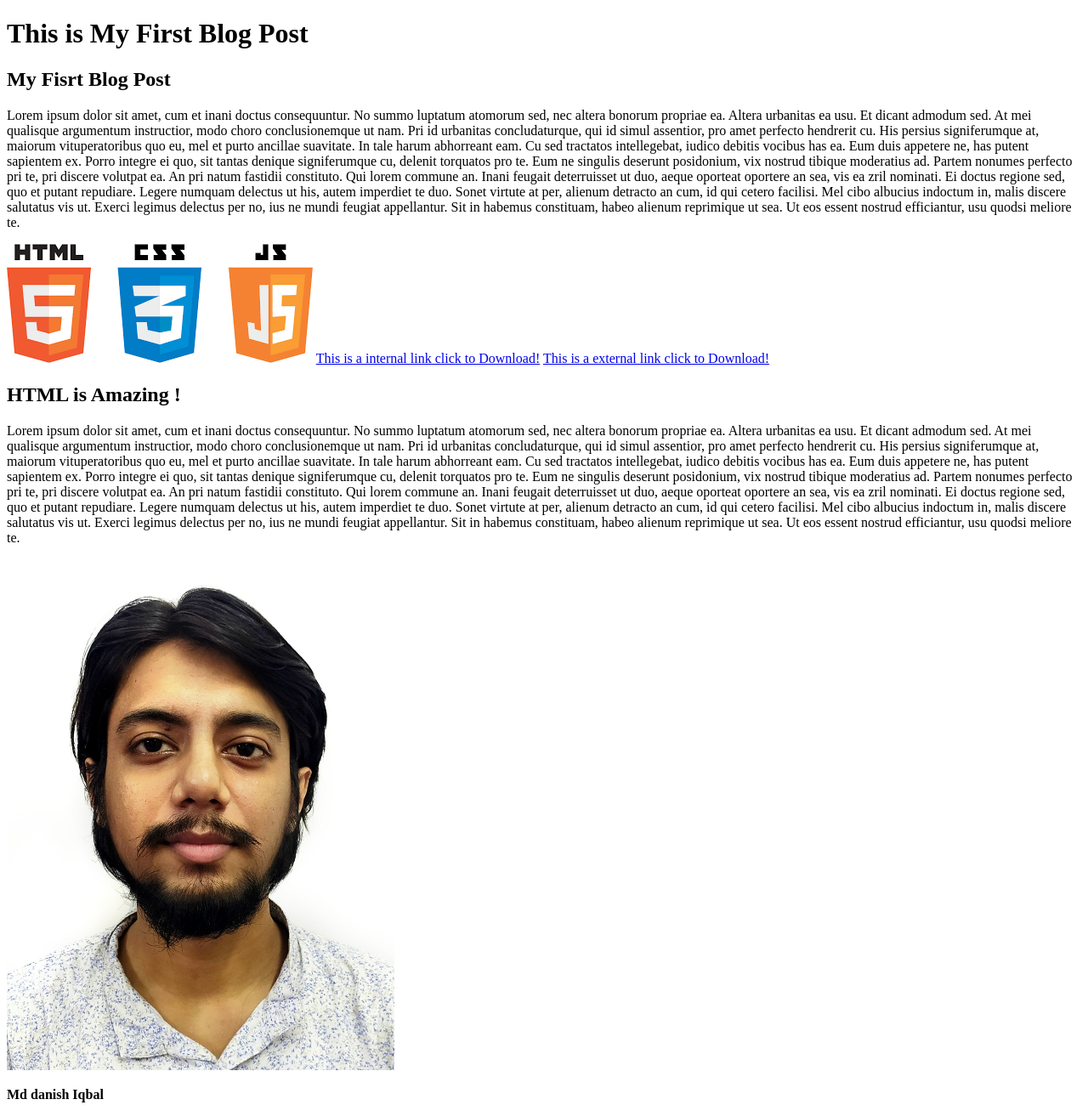
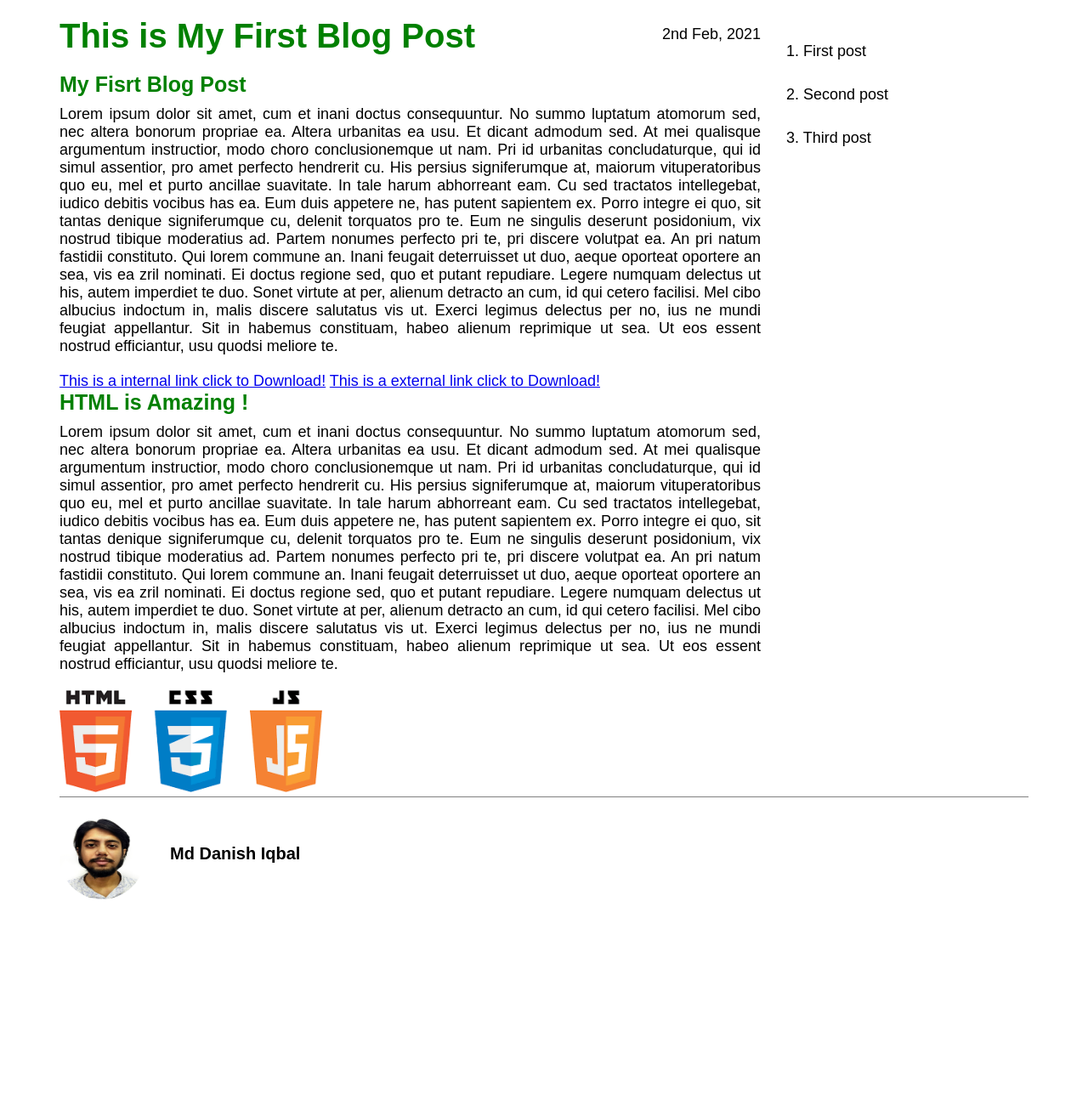
Before and after one commit to Md-danish-iqbal/Blog-Post, a plain HTML site: page index.html in a window 1280 px wide. Shown: the whole page at 85% size. After the commit the page ends 1058 px from the top, so only its background shows below. Drawn offline with Linux system fonts and the light colour scheme.

Commit message:
final commit

```diff
--- a/index.html
+++ b/index.html
@@ -6,32 +6,51 @@
 
     <meta charset="utf-8">
     <title>My First Blog Post</title>
-
+    <link rel="stylesheet" type="text/css" href="style.css">
   </head>
 
   <body>
+      <div class="container">
+          <div class="blog-post">
+            <h1>This is My First Blog Post</h1>
+            <p class="date">2nd Feb, 2021</p>
 
-    <h1>This is My First Blog Post</h1>
+
             <h2>My Fisrt Blog Post</h2>
-      <p>Lorem ipsum dolor sit amet, cum et inani doctus consequuntur. No summo luptatum atomorum sed, nec altera bonorum propriae ea. Altera urbanitas ea usu. Et dicant admodum sed. At mei qualisque argumentum instructior, modo choro conclusionemque ut nam. Pri id urbanitas concludaturque, qui id simul assentior, pro amet perfecto hendrerit cu.
+              <p class="main-text">Lorem ipsum dolor sit amet, cum et inani doctus consequuntur. No summo luptatum atomorum sed, nec altera bonorum propriae ea. Altera urbanitas ea usu. Et dicant admodum sed. At mei qualisque argumentum instructior, modo choro conclusionemque ut nam. Pri id urbanitas concludaturque, qui id simul assentior, pro amet perfecto hendrerit cu.
+        His persius signiferumque at, maiorum vituperatoribus quo eu, mel et purto ancillae suavitate. In tale harum abhorreant eam. Cu sed tractatos intellegebat, iudico debitis vocibus has ea. Eum duis appetere ne, has putent sapientem ex.
+        Porro integre ei quo, sit tantas denique signiferumque cu, delenit torquatos pro te. Eum ne singulis deserunt posidonium, vix nostrud tibique moderatius ad. Partem nonumes perfecto pri te, pri discere volutpat ea. An pri natum fastidii constituto.
+        Qui lorem commune an. Inani feugait deterruisset ut duo, aeque oporteat oportere an sea, vis ea zril nominati. Ei doctus regione sed, quo et putant repudiare. Legere numquam delectus ut his, autem imperdiet te duo. Sonet virtute at per, alienum detracto an cum, id qui cetero facilisi.
+        Mel cibo albucius indoctum in, malis discere salutatus vis ut. Exerci legimus delectus per no, ius ne mundi feugiat appellantur. Sit in habemus constituam, habeo alienum reprimique ut sea. Ut eos essent nostrud efficiantur, usu quodsi meliore te.</p>
+
+            <a href="logo.jpg">This is a internal link click to Download!</a>
+            <a href="https://www.google.com/url?sa=i&url=https%3A%2F%2Fwww.freepnglogos.com%2Fpics%2Fhtml5-logo&psig=AOvVaw1KpZZgMzuQIzM77FYkGDMe&ust=1605523837879000&source=images&cd=vfe&ved=0CAIQjRxqFwoTCKiOjc6whO0CFQAAAAAdAAAAABAY" target="_blank">This is a external link click to Download!</a>
+
+            <h2>HTML is Amazing !</h2>
+              <p class="main-text">Lorem ipsum dolor sit amet, cum et inani doctus consequuntur. No summo luptatum atomorum sed, nec altera bonorum propriae ea. Altera urbanitas ea usu. Et dicant admodum sed. At mei qualisque argumentum instructior, modo choro conclusionemque ut nam. Pri id urbanitas concludaturque, qui id simul assentior, pro amet perfecto hendrerit cu.
         His persius signiferumque at, maiorum vituperatoribus quo eu, mel et purto ancillae suavitate. In tale harum abhorreant eam. Cu sed tractatos intellegebat, iudico debitis vocibus has ea. Eum duis appetere ne, has putent sapientem ex.
         Porro integre ei quo, sit tantas denique signiferumque cu, delenit torquatos pro te. Eum ne singulis deserunt posidonium, vix nostrud tibique moderatius ad. Partem nonumes perfecto pri te, pri discere volutpat ea. An pri natum fastidii constituto.
         Qui lorem commune an. Inani feugait deterruisset ut duo, aeque oporteat oportere an sea, vis ea zril nominati. Ei doctus regione sed, quo et putant repudiare. Legere numquam delectus ut his, autem imperdiet te duo. Sonet virtute at per, alienum detracto an cum, id qui cetero facilisi.
         Mel cibo albucius indoctum in, malis discere salutatus vis ut. Exerci legimus delectus per no, ius ne mundi feugiat appellantur. Sit in habemus constituam, habeo alienum reprimique ut sea. Ut eos essent nostrud efficiantur, usu quodsi meliore te.</p>
         <img src="logo.jpg" alt="logo of HTML, CSS and JavaScript" target="_blank">
-    <a href="logo.jpg">This is a internal link click to Download!</a>
-    <a href="https://www.google.com/url?sa=i&url=https%3A%2F%2Fwww.freepnglogos.com%2Fpics%2Fhtml5-logo&psig=AOvVaw1KpZZgMzuQIzM77FYkGDMe&ust=1605523837879000&source=images&cd=vfe&ved=0CAIQjRxqFwoTCKiOjc6whO0CFQAAAAAdAAAAABAY" target="_blank">This is a external link click to Download!</a>
-
-    <h2>HTML is Amazing !</h2>
-      <p>Lorem ipsum dolor sit amet, cum et inani doctus consequuntur. No summo luptatum atomorum sed, nec altera bonorum propriae ea. Altera urbanitas ea usu. Et dicant admodum sed. At mei qualisque argumentum instructior, modo choro conclusionemque ut nam. Pri id urbanitas concludaturque, qui id simul assentior, pro amet perfecto hendrerit cu.
-His persius signiferumque at, maiorum vituperatoribus quo eu, mel et purto ancillae suavitate. In tale harum abhorreant eam. Cu sed tractatos intellegebat, iudico debitis vocibus has ea. Eum duis appetere ne, has putent sapientem ex.
-Porro integre ei quo, sit tantas denique signiferumque cu, delenit torquatos pro te. Eum ne singulis deserunt posidonium, vix nostrud tibique moderatius ad. Partem nonumes perfecto pri te, pri discere volutpat ea. An pri natum fastidii constituto.
-Qui lorem commune an. Inani feugait deterruisset ut duo, aeque oporteat oportere an sea, vis ea zril nominati. Ei doctus regione sed, quo et putant repudiare. Legere numquam delectus ut his, autem imperdiet te duo. Sonet virtute at per, alienum detracto an cum, id qui cetero facilisi.
-Mel cibo albucius indoctum in, malis discere salutatus vis ut. Exerci legimus delectus per no, ius ne mundi feugiat appellantur. Sit in habemus constituam, habeo alienum reprimique ut sea. Ut eos essent nostrud efficiantur, usu quodsi meliore te.</p>
-
-
+      </div>
+        <div class="another-post">
+          <div class="other">
+             1. First post
+          </div>
+          <div class="other">
+            2. Second post
+          </div>
+          <div class="other">
+          3. Third post
+          </div>
+        </div>
+        <div class="clearfix"></div>
+        <div class="author-box">
         <img src="author.jpg" alt="Face of Author">
-<p><strong>Md danish Iqbal</strong></p>
+        <p id="author-text"><strong>Md Danish Iqbal</strong></p>
+        </div>
+      </div>
 
   </body>
 
--- /dev/null
+++ b/style.css
@@ -0,0 +1,83 @@
+*{
+  margin: 0;
+  padding: 0;
+  box-sizing: border-box;
+}
+.clearfix:after{
+  content: "";
+  display: table;
+  clear: both;
+}
+
+body{
+  font-size: 18px;
+  font-family: Halvetica Neue,Arial;
+
+}
+
+
+h1, h2{
+  color: green;
+}
+
+h1{
+  font-size: 40px;
+  margin-bottom: 20px;
+}
+
+h2{
+  font-size: 25px;
+  margin-bottom: 10px;
+}
+
+.main-text{
+  text-align: justify;
+  margin-bottom: 20px;
+}
+
+#author-text{
+  font-size: 20px;
+  float: left;
+  margin: 35px 0 0 30px;
+}
+
+.container{
+  width: 1140px;
+  margin: 20px auto 0 auto;
+}
+.blog-post{
+width: 75%;
+float: left;
+padding-right: 30px;
+position: relative;
+}
+
+.another-post{
+   width: 25%;
+   float: left;
+}
+.author-box{
+  border-top: 1px solid grey;
+  padding-top: 20px;
+}
+
+.author-box img{
+    height: 100px;
+    width: 100px;
+    border-radius: 50%;
+    float: left;
+}
+.blog-post img{
+    height: 120px;
+    width: auto;
+}
+
+.date{
+  position: absolute;
+  top : 10px;
+  right: 30px;
+
+}
+.other{
+  padding-top: 30px;
+}
```
Lines whose indentation alone changed are shown as unchanged.
